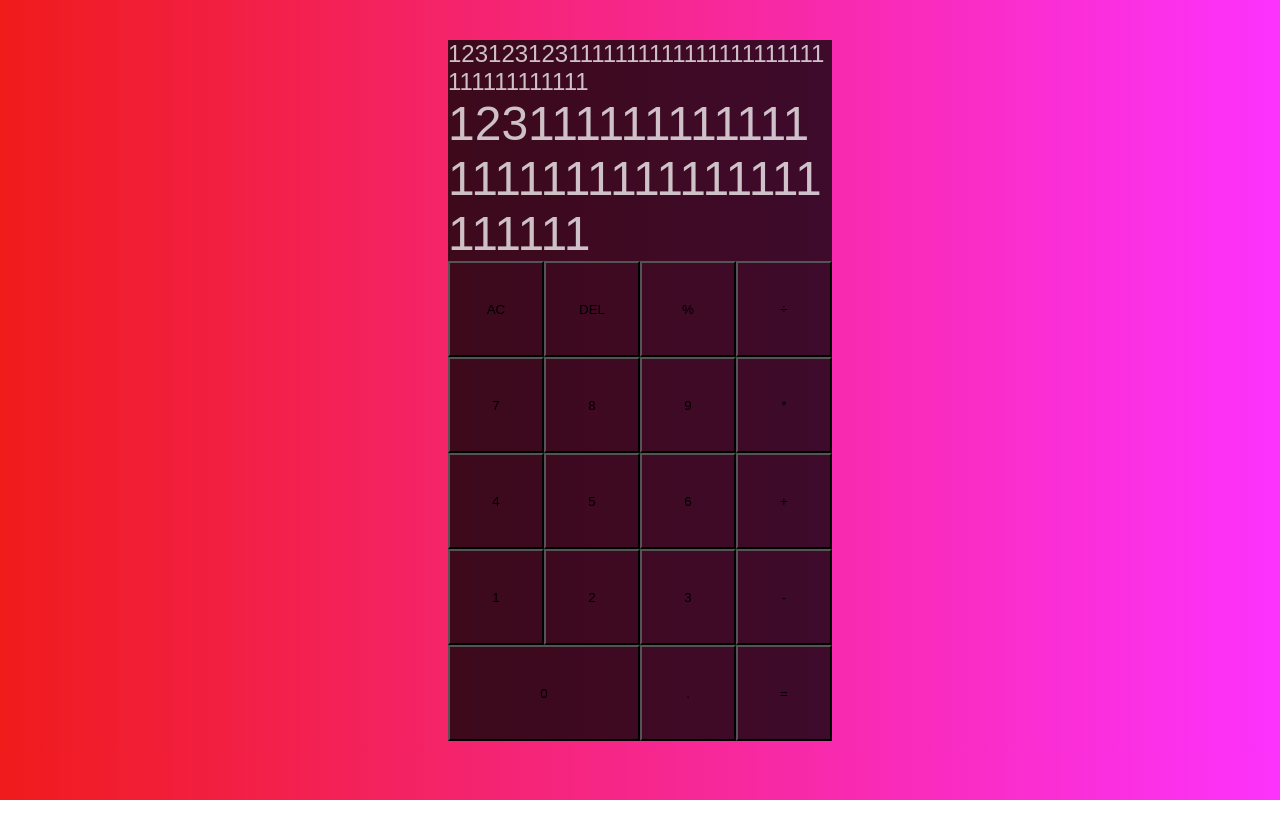
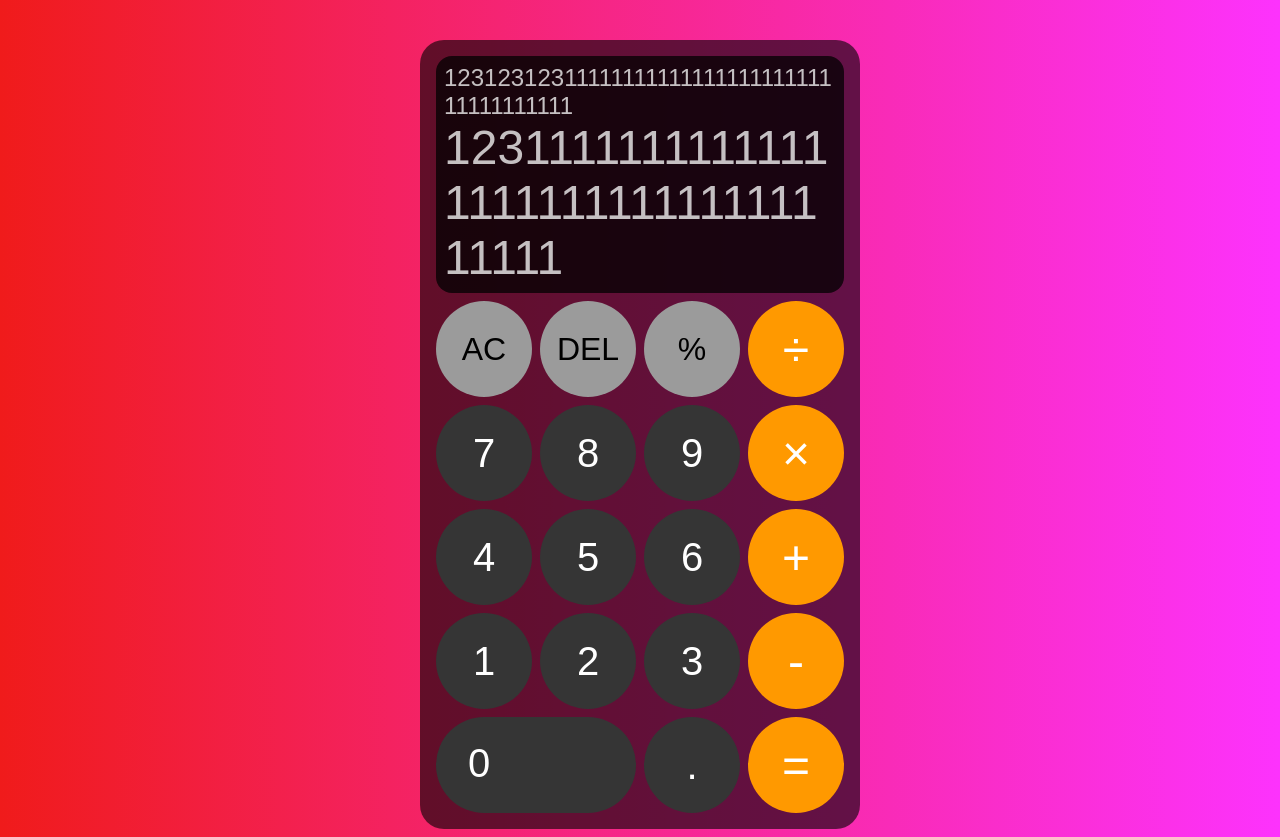
Before and after one commit to TeddyPoon2/react-calculator, a React (Create React App) app: page / in a window 1280 px wide. Before the commit the page ends 800 px from the top, so only its background shows below. Built offline with nearby package versions, Linux system fonts and the light colour scheme.

Commit message:
finish styling

```diff
--- a/src/App.css
+++ b/src/App.css
@@ -13,14 +13,21 @@ body {
 }
 
 .cal-container {
+  background-color: rgba(0, 0, 0, 0.6);
   display: grid;
   margin-top: 2rem;
   grid-template-columns: repeat(4, 6rem);
   grid-template-rows: minmax(7rem, auto) repeat(5, 6rem);
+  gap: 0.5rem;
+  padding: 1rem;
+  border-radius: 1.5rem;
 }
 
 .span-two {
   grid-column: span 2;
+  display: flex;
+  padding: 1.5rem;
+  padding-left: 2rem;
 }
 
 .output {
@@ -32,6 +39,8 @@ body {
   word-break: break-all;
   justify-content: space-between;
   align-items: flex-end;
+  border-radius: 1rem;
+  padding: 0.5rem;
 }
 
 .prev-operand {
@@ -44,6 +53,39 @@ body {
   font-size: 3rem;
 }
 
-button {
-  background-color: rgba(0, 0, 0, 0.75);
+.cal-container > button {
+  position: relative;
+  cursor: pointer;
+  border: none;
+  border-radius: 3rem;
+  background-color: rgb(53, 53, 53);
+  color: white;
+  outline: none;
+  transition: 0.2s ease-out;
+
+  &:hover {
+    background-color: rgba(255, 255, 255, 0.7);
+  }
+  &:focus {
+    background-color: rgba(255, 255, 255, 0.7);
+  }
+
+  &:active {
+    background-color: rgba(255, 255, 255, 0.1);
+  }
 }
+
+.cal-container > .funcBtn {
+  background-color: rgb(255, 153, 0);
+  font-size: 3rem;
+}
+
+.cal-container > .topBtn {
+  background-color: rgb(155, 155, 155);
+  color: black;
+  font-size: 2rem;
+}
+
+.cal-container > .nums {
+  font-size: 2.5rem;
+}
--- a/src/App.js
+++ b/src/App.js
@@ -12,25 +12,25 @@ function App() {
           1231111111111111111111111111111111111
         </div>
       </div>
-      <button>AC</button>
-      <button>DEL</button>
-      <button>%</button>
-      <button>÷</button>
-      <button>7</button>
-      <button>8</button>
-      <button>9</button>
-      <button>*</button>
-      <button>4</button>
-      <button>5</button>
-      <button>6</button>
-      <button>+</button>
-      <button>1</button>
-      <button>2</button>
-      <button>3</button>
-      <button>-</button>
-      <button className="span-two">0</button>
-      <button>.</button>
-      <button>=</button>
+      <button className="topBtn">AC</button>
+      <button className="topBtn">DEL</button>
+      <button className="topBtn">%</button>
+      <button className="funcBtn">÷</button>
+      <button className="nums">7</button>
+      <button className="nums">8</button>
+      <button className="nums">9</button>
+      <button className="funcBtn">×</button>
+      <button className="nums">4</button>
+      <button className="nums">5</button>
+      <button className="nums">6</button>
+      <button className="funcBtn">+</button>
+      <button className="nums">1</button>
+      <button className="nums">2</button>
+      <button className="nums">3</button>
+      <button className="funcBtn">-</button>
+      <button className="span-two nums">0</button>
+      <button className="nums">.</button>
+      <button className="funcBtn">=</button>
     </div>
   );
 }
```
